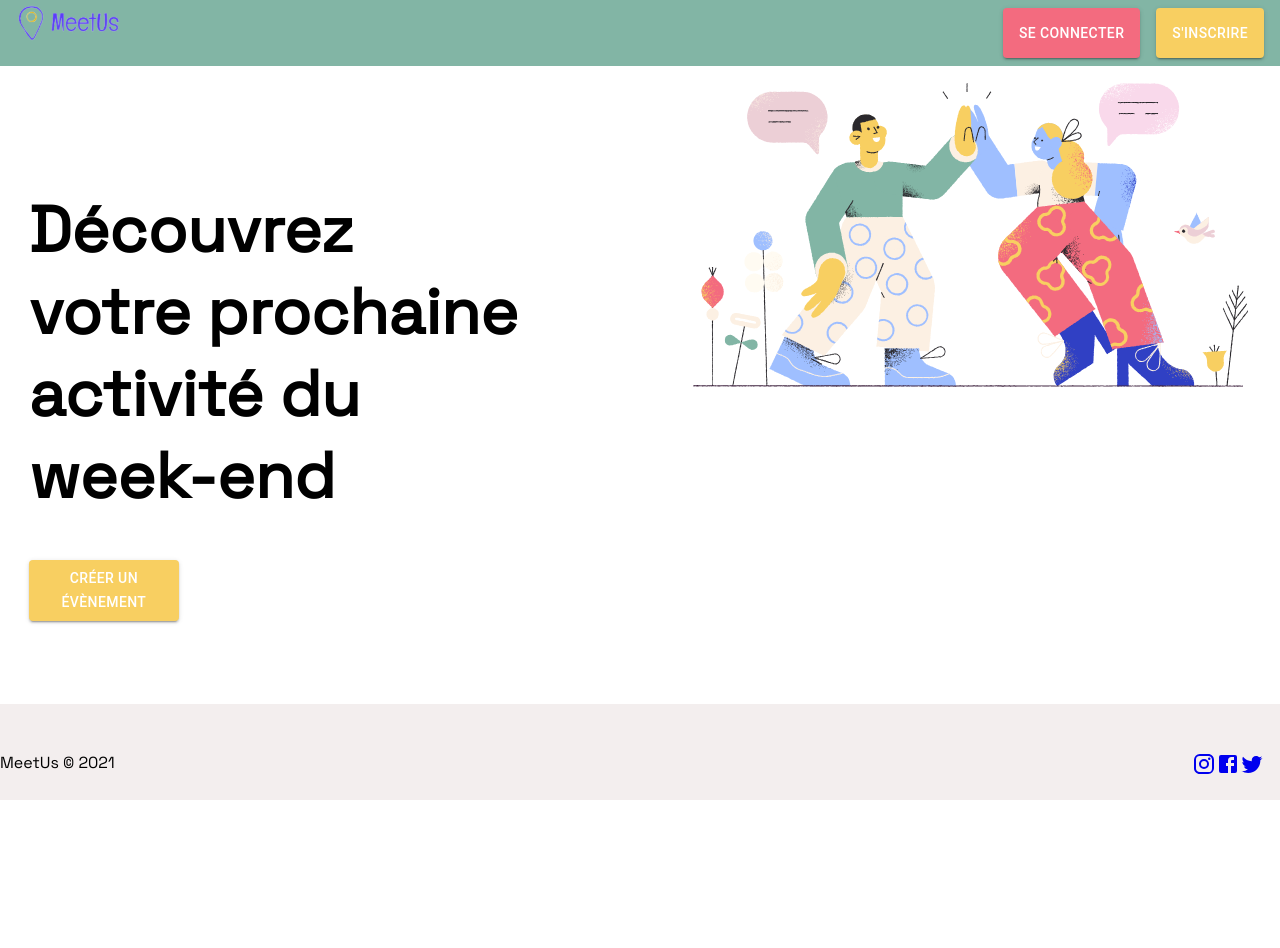
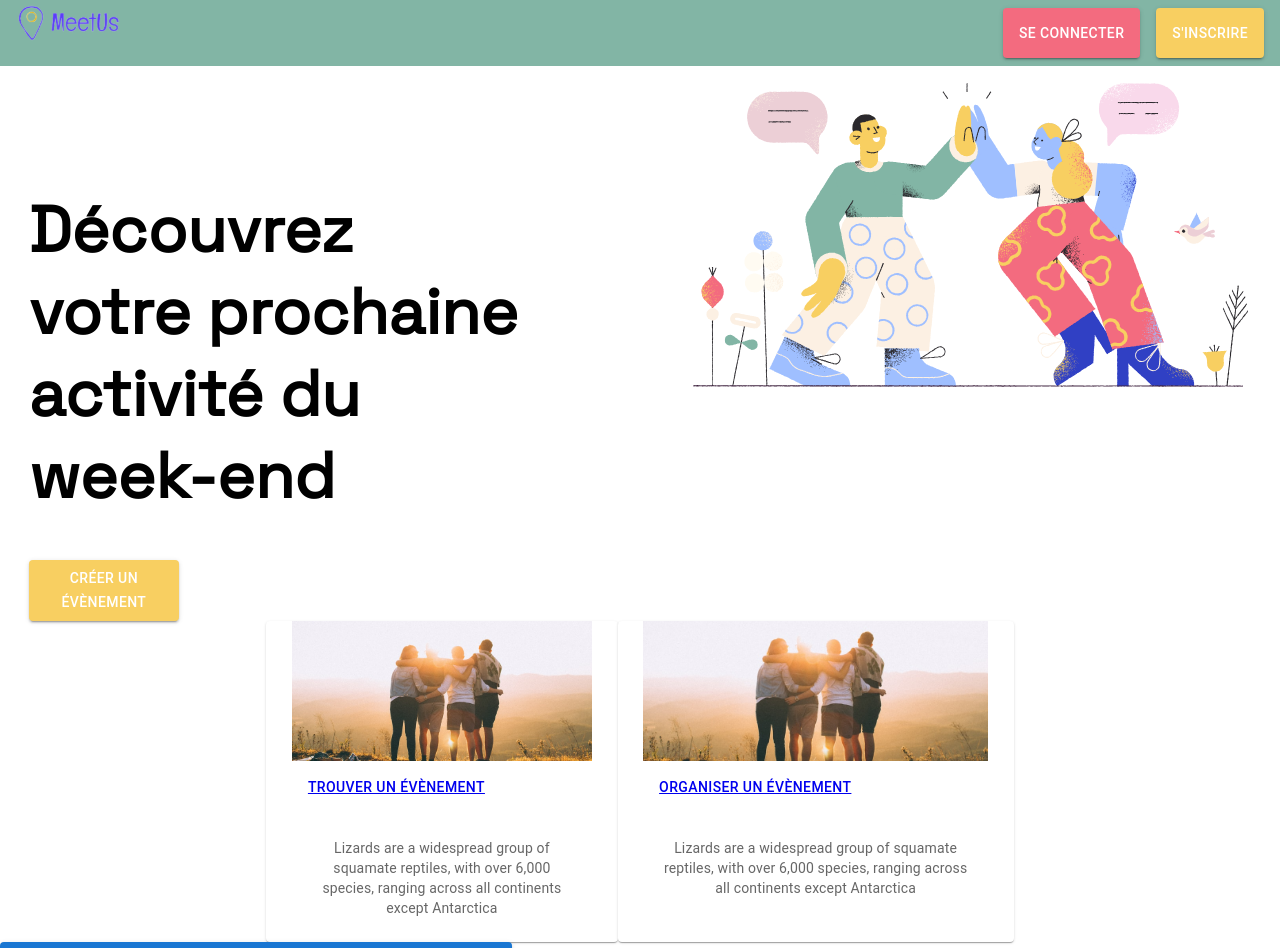
Before and after one commit to GeraldineBB/meetus-front, a React (Create React App) app: page / in a window 1280 px wide. Shown: the top 948 px of the page. Before the commit the page ends 800 px from the top, so only its background shows below. Built offline with nearby package versions, Linux system fonts and the light colour scheme.

Commit message:
test carte presentation de l'app

```diff
--- a/src/components/App/App.css
+++ /dev/null
@@ -1,38 +0,0 @@
-.App {
-  text-align: center;
-}
-
-.App-logo {
-  height: 40vmin;
-  pointer-events: none;
-}
-
-@media (prefers-reduced-motion: no-preference) {
-  .App-logo {
-    animation: App-logo-spin infinite 20s linear;
-  }
-}
-
-.App-header {
-  background-color: #282c34;
-  min-height: 100vh;
-  display: flex;
-  flex-direction: column;
-  align-items: center;
-  justify-content: center;
-  font-size: calc(10px + 2vmin);
-  color: white;
-}
-
-.App-link {
-  color: #61dafb;
-}
-
-@keyframes App-logo-spin {
-  from {
-    transform: rotate(0deg);
-  }
-  to {
-    transform: rotate(360deg);
-  }
-}
--- a/src/components/App/App.tsx
+++ b/src/components/App/App.tsx
@@ -1,7 +1,8 @@
 import React from 'react';
 import Header from '../Header';
 import Slogan from '../Slogan';
-import './App.css';
+import HowIsWorking from '../HowIsWorking';
+import './style.scss';
 import Footer from '../Footer';
 import {
   BrowserRouter as Router,
@@ -14,6 +15,7 @@ function App() {
     <div className="App">
       <Header />
       <Slogan />
+      <HowIsWorking />
       <Footer />
     </div>
     </Router>
--- /dev/null
+++ b/src/components/App/style.scss
@@ -0,0 +1,8 @@
+.App{
+
+  font-family: 'Space Grotesk', sans-serif;
+
+
+  /* position: relative; */ //AVOIR TEST POUR FOOTER, POUR LINSTANT CEST MIEUX SANS
+
+}
--- a/src/components/Footer/style.scss
+++ b/src/components/Footer/style.scss
@@ -9,8 +9,8 @@
     justify-content: space-between;
 
     background:rgb(243, 238, 238);
-
-    position:absolute;
+    /*
+    position:absolute; */
 
     bottom:0;
 
--- /dev/null
+++ b/src/components/HowIsWorking/CardPresentation/index.tsx
@@ -0,0 +1,100 @@
+import React from 'react';
+import eventPresentation from '../../../assets/images/friends-event.jpg';
+import { Link } from 'react-router-dom';
+import './styles.scss';
+
+import Button from '@mui/material/Button';
+import Card from '@mui/material/Card';
+import CardActions from '@mui/material/CardActions';
+import CardContent from '@mui/material/CardContent';
+import CardMedia from '@mui/material/CardMedia';
+import Typography from '@mui/material/Typography';
+
+
+const CardPresentation = () => {
+
+
+    return (
+        <div className="howItWork">
+        <div className="card">
+            <div className="eventWorking__card">
+                {/* <div className="eventWorking__card__single">
+                <div className="eventWorking__single__image">
+                    <img className="eventWorking__single__image" src={eventPresentation} alt="Fonctionnement-presentation" />
+                </div>
+                <Link to="/TODOTOUTLESEVENTS">Trouver un évènement</Link>
+                <p className="eventWorking__card__single__text">
+                    Lorem ipsum dolor sit amet consectetur, adipisicing elit. Commodi sunt voluptatum quaerat culpa ab mollitia magnam nostrum! Recusandae accusantium nulla modi distinctio atque praesentium deleniti ullam voluptate, autem, dolorum quis!
+                </p>
+            </div> */}
+                {/*
+            <div className="eventWorking__card__single">
+                <div className="eventWorking__image">
+                    <img src={eventPresentation} alt="Fonctionnement-presentation" />
+                </div>
+                <Link to="/TODOCREEREVENT">Organiser un évènement</Link>
+                <p className ="eventWorking__card__text">
+                    Lorem ipsum dolor sit amet consectetur, adipisicing elit. Commodi sunt voluptatum quaerat culpa ab mollitia magnam nostrum! Recusandae accusantium nulla modi distinctio atque praesentium deleniti ullam voluptate, autem, dolorum quis!
+                </p>
+            </div> */}
+            </div>
+            <Card sx={{ maxWidth: 300 }} className="card__single">
+                <CardMedia
+                    component="img"
+                    height="140"
+                    image={eventPresentation}
+                    alt="aller vien, ont est bien"
+                />
+                <CardActions>
+                    <Button >
+
+                        <Link to="/TODOTOUTLESEVENTS">Trouver un évènement</Link></Button>
+
+                </CardActions>
+                <CardContent>
+                    <Typography gutterBottom variant="h5" component="div">
+
+
+                    </Typography>
+                    <Typography variant="body2" color="text.secondary">
+                        Lizards are a widespread group of squamate reptiles, with over 6,000
+                        species, ranging across all continents except Antarctica
+                    </Typography>
+                </CardContent>
+
+            </Card>
+            <Card sx={{ maxWidth: 345 }} className="card__single">
+                <CardMedia
+                    component="img"
+                    height="140"
+                    image={eventPresentation}
+                    alt="creer un evenement s'il te plait"
+                />
+                <CardActions>
+                    <Button >
+                        <Link to="/TODOCREEREVENT">Organiser un évènement</Link></Button>
+
+                </CardActions>
+
+                <CardContent>
+                    <Typography gutterBottom variant="h5" component="div">
+
+
+                    </Typography>
+                    <Typography variant="body2" color="text.secondary">
+                        Lizards are a widespread group of squamate reptiles, with over 6,000
+                        species, ranging across all continents except Antarctica
+                    </Typography>
+                </CardContent>
+
+            </Card>
+
+
+        </div>
+        <Button className='eventWorking__presentation__button' variant="contained">Créer un évènement</Button>
+        </div>
+    );
+};
+
+
+export default CardPresentation;
--- /dev/null
+++ b/src/components/HowIsWorking/CardPresentation/styles.scss
@@ -0,0 +1,63 @@
+.eventWorking {
+
+    display: flex;
+
+    justify-content: space-between;
+
+    padding: 5em;
+    margin: 5em;
+
+    &__card__single {
+        width: 50em;
+        display: block;
+        padding: 25%;
+        margin: 25%;
+
+        &__text {
+            font-size: 60%;
+            text-align: center;
+            font-family: 'Space Grotesk', sans-serif;
+        }
+
+
+        &__image {
+            width: 40%;
+            height: 40%;
+            border-radius: 10px; /////
+        }
+
+    }
+
+
+
+}
+
+
+.eventWorking__presentation__button {
+
+
+    width: 40%;
+    background-color: #bba057;
+
+}
+
+
+
+.card {
+    display: flex;
+    justify-content:center ;
+    text-align: center;
+}
+
+.card__single{
+    border: 4px;
+    border-style: hidden;
+    padding-right:2%;
+    padding-left:2%;
+}
+
+
+.howItWork{
+    display: block;
+    justify-content:center ;
+}
--- /dev/null
+++ b/src/components/HowIsWorking/index.tsx
@@ -0,0 +1,16 @@
+import React from 'react';
+import CardPresentation from './CardPresentation';
+
+const HowIsWorking = () => {
+
+
+    return (
+
+        <div>
+            <CardPresentation/>
+        </div>
+
+    );
+};
+
+export default HowIsWorking;
--- a/styles/index.scss
+++ b/styles/index.scss
@@ -4,6 +4,7 @@
 
 body {
   font-family: 'Space Grotesk', sans-serif;
+
 }
 
 h1{
```
